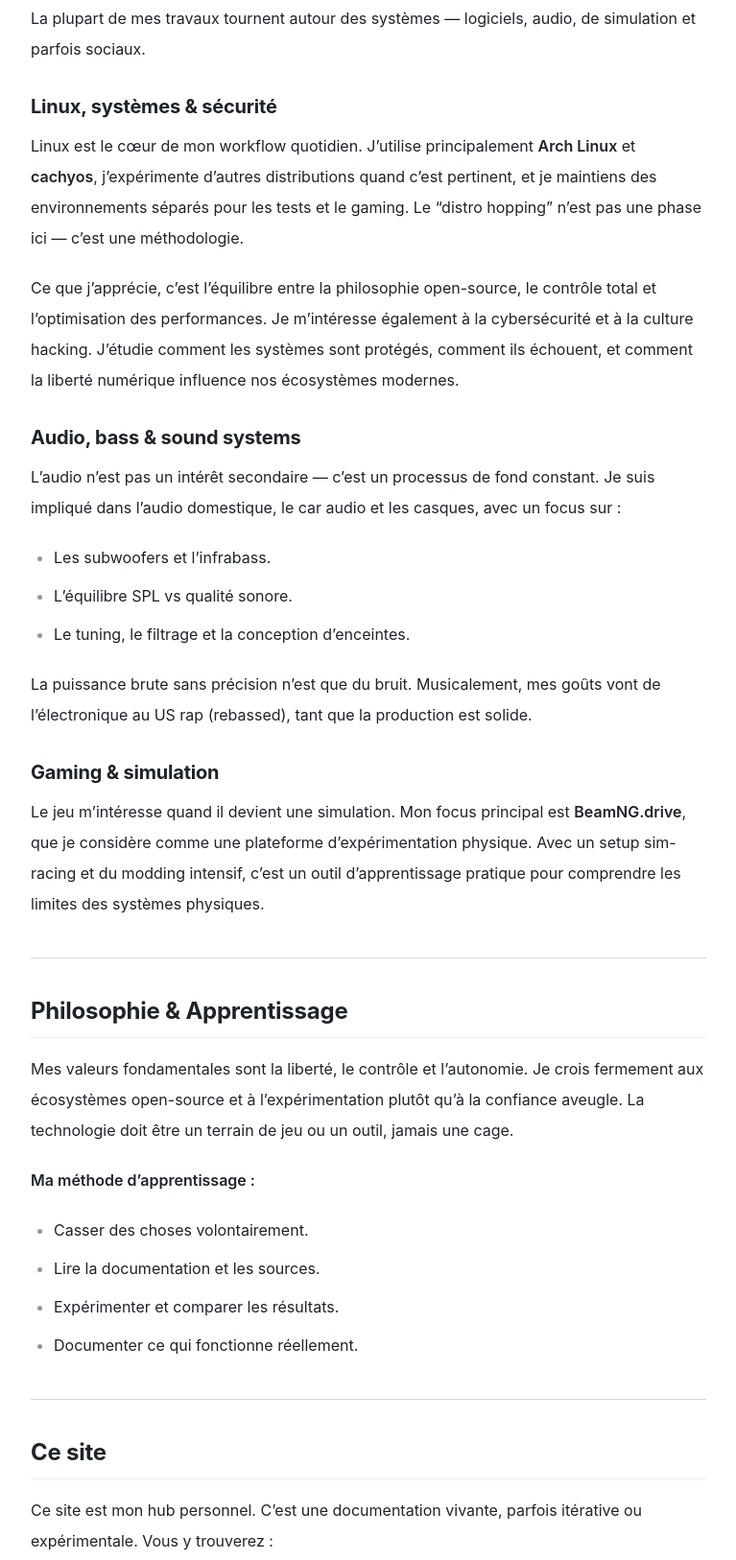
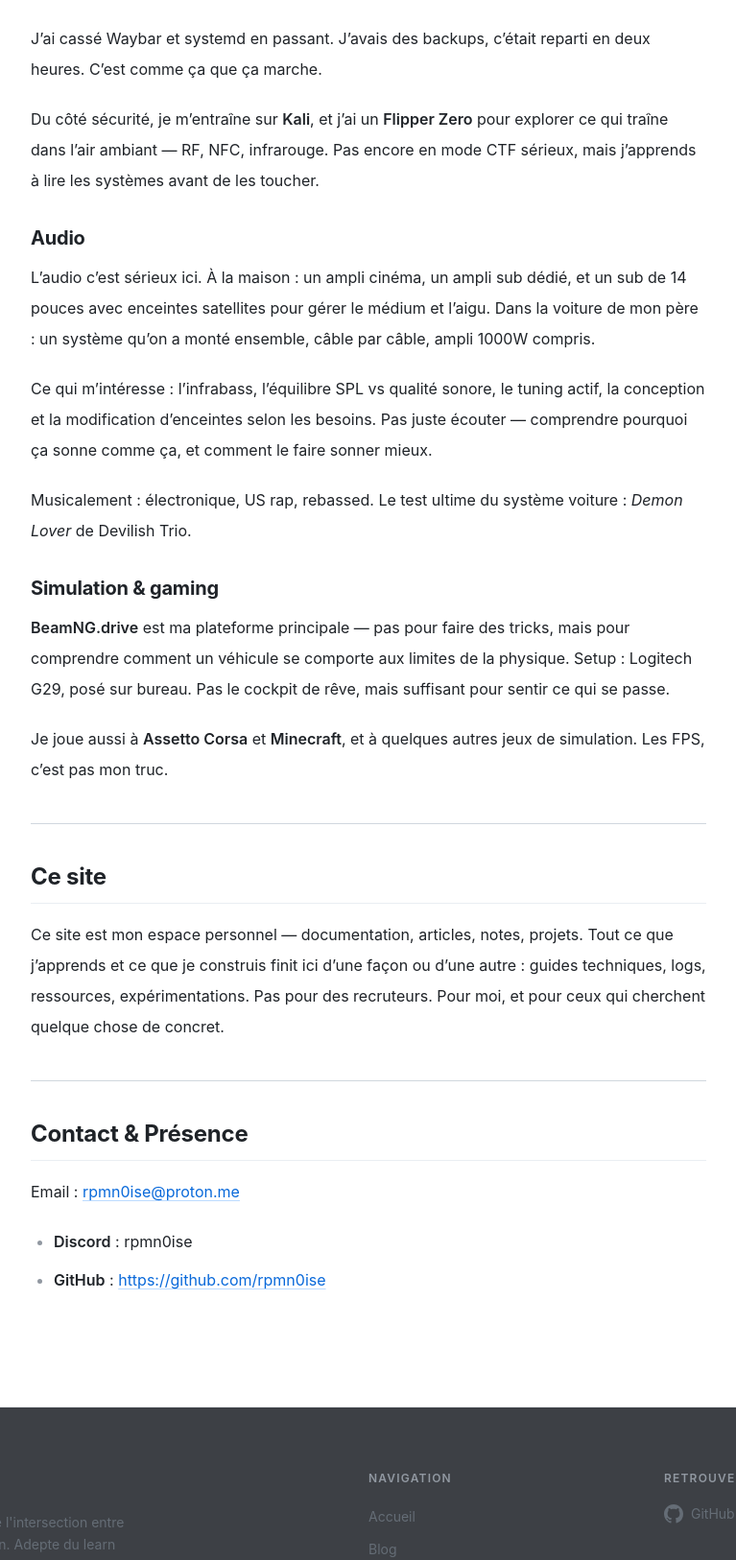
Before and after one commit to rpmn0ise/rpmn0ise.github.io, an Eleventy site: page src/pages/about.md in a window 1280 px wide. Shown: the part 897-2523 px from the top of the page at 96% size, without its empty margins (256-1023 px from the left). Built offline with nearby package versions, Linux system fonts and the light colour scheme; Eleventy itself is replaced by a stand-in of ours; files that its build step writes are made by us from their sources; what markdown-it-attrs would draw is missing.

Commit message:
Revise personal profile and interests in technology
Updated the personal profile to emphasize hands-on learning and exploration in technology, audio, and simulation. Revised sections on Linux, audio systems, gaming, and personal values.

```diff
--- a/src/pages/about.md
+++ b/src/pages/about.md
@@ -11,57 +11,45 @@ permalink: /about/
 
 Je suis **{{ site.author.name }}**.
 
-Je suis un profil technique axé sur la compréhension des systèmes plutôt que sur leur simple utilisation. Je travaille à l'intersection de **Linux**, de l'**audio**, de la **simulation**, du **hardware** et de la **culture numérique**, actuellement basé en **{{ site.author.location }}**.
-
-Mon approche est pragmatique : apprendre en faisant, casser volontairement pour mieux reconstruire, et ne garder que ce qui fonctionne réellement. Je ne rentre pas vraiment dans une seule case. "Développeur", "hacker", "audiophile", "gamer" ou "étudiant" sont des étiquettes partiellement vraies, mais aucune n'est suffisante. Ce qui me définit le mieux est la curiosité, l'autonomie et un besoin presque compulsif de comprendre comment les choses se comportent sous le capot.
+Je construis des choses, je les casse, je comprends pourquoi, et je recommence. Basé en **{{ site.author.location }}**, je travaille principalement sur des systèmes Linux, de l'audio et de la simulation. Pas de case précise : un peu hacker, un peu audiophile, un peu pilote de sim — mais surtout quelqu'un qui préfère comprendre ce qu'il utilise plutôt que de le subir.
 
 ---
 
 ## Ce sur quoi je travaille
 
-La plupart de mes travaux tournent autour des systèmes — logiciels, audio, de simulation et parfois sociaux.
+### Linux & systèmes
 
-### Linux, systèmes & sécurité
-Linux est le cœur de mon workflow quotidien. J'utilise principalement **Arch Linux** et **cachyos**, j'expérimente d'autres distributions quand c'est pertinent, et je maintiens des environnements séparés pour les tests et le gaming. Le "distro hopping" n'est pas une phase ici — c'est une méthodologie.
+Mon environnement principal : **CachyOS** avec **Hyprland** et **Waybar**, configurés à la main. J'utilise aussi **Arch Linux** selon les contextes, et Windows uniquement pour les jeux qui l'imposent. Dual boot, environnements séparés, configs versionnées — rien de magique, juste de la rigueur.
 
-Ce que j'apprécie, c'est l'équilibre entre la philosophie open-source, le contrôle total et l'optimisation des performances. Je m'intéresse également à la cybersécurité et à la culture hacking. J'étudie comment les systèmes sont protégés, comment ils échouent, et comment la liberté numérique influence nos écosystèmes modernes.
+J'ai cassé Waybar et systemd en passant. J'avais des backups, c'était reparti en deux heures. C'est comme ça que ça marche.
 
-### Audio, bass & sound systems
-L'audio n'est pas un intérêt secondaire — c'est un processus de fond constant. Je suis impliqué dans l'audio domestique, le car audio et les casques, avec un focus sur :
-* Les subwoofers et l'infrabass.
-* L'équilibre SPL vs qualité sonore.
-* Le tuning, le filtrage et la conception d'enceintes.
+Du côté sécurité, je m'entraîne sur **Kali**, et j'ai un **Flipper Zero** pour explorer ce qui traîne dans l'air ambiant — RF, NFC, infrarouge. Pas encore en mode CTF sérieux, mais j'apprends à lire les systèmes avant de les toucher.
 
-La puissance brute sans précision n'est que du bruit. Musicalement, mes goûts vont de l'électronique au US rap (rebassed), tant que la production est solide.
+### Audio
 
-### Gaming & simulation
-Le jeu m'intéresse quand il devient une simulation. Mon focus principal est **BeamNG.drive**, que je considère comme une plateforme d'expérimentation physique. Avec un setup sim-racing et du modding intensif, c'est un outil d'apprentissage pratique pour comprendre les limites des systèmes physiques.
+L'audio c'est sérieux ici. À la maison : un ampli cinéma, un ampli sub dédié, et un sub de 14 pouces avec enceintes satellites pour gérer le médium et l'aigu. Dans la voiture de mon père : un système qu'on a monté ensemble, câble par câble, ampli 1000W compris.
 
----
+Ce qui m'intéresse : l'infrabass, l'équilibre SPL vs qualité sonore, le tuning actif, la conception et la modification d'enceintes selon les besoins. Pas juste écouter — comprendre pourquoi ça sonne comme ça, et comment le faire sonner mieux.
 
-## Philosophie & Apprentissage
+Musicalement : électronique, US rap, rebassed. Le test ultime du système voiture : *Demon Lover* de Devilish Trio.
 
-Mes valeurs fondamentales sont la liberté, le contrôle et l'autonomie. Je crois fermement aux écosystèmes open-source et à l'expérimentation plutôt qu'à la confiance aveugle. La technologie doit être un terrain de jeu ou un outil, jamais une cage.
+### Simulation & gaming
 
-**Ma méthode d'apprentissage :**
-* Casser des choses volontairement.
-* Lire la documentation et les sources.
-* Expérimenter et comparer les résultats.
-* Documenter ce qui fonctionne réellement.
+**BeamNG.drive** est ma plateforme principale — pas pour faire des tricks, mais pour comprendre comment un véhicule se comporte aux limites de la physique. Setup : Logitech G29, posé sur bureau. Pas le cockpit de rêve, mais suffisant pour sentir ce qui se passe.
+
+Je joue aussi à **Assetto Corsa** et **Minecraft**, et à quelques autres jeux de simulation. Les FPS, c'est pas mon truc.
 
 ---
 
 ## Ce site
 
-Ce site est mon hub personnel. C'est une documentation vivante, parfois itérative ou expérimentale. Vous y trouverez :
-* Des guides techniques et bases de connaissances.
-* Des articles de blog et logs personnels.
-* Mes projets open-source et expérimentations.
+Ce site est mon espace personnel — documentation, articles, notes, projets. Tout ce que j'apprends et ce que je construis finit ici d'une façon ou d'une autre : guides techniques, logs, ressources, expérimentations. Pas pour des recruteurs. Pour moi, et pour ceux qui cherchent quelque chose de concret.
+
+---
 
 ## Contact & Présence
 
-La meilleure façon de me joindre est par email : [{{ site.author.email }}](mailto:{{ site.author.email }})
+Email : [{{ site.author.email }}](mailto:{{ site.author.email }})
 
-Vous pouvez aussi me retrouver sur :
-* **Discord** : rpmn0ise
-* **GitHub** : [{{ site.social.github }}]({{ site.social.github }})
+- **Discord** : rpmn0ise
+- **GitHub** : [{{ site.social.github }}]({{ site.social.github }})
```
